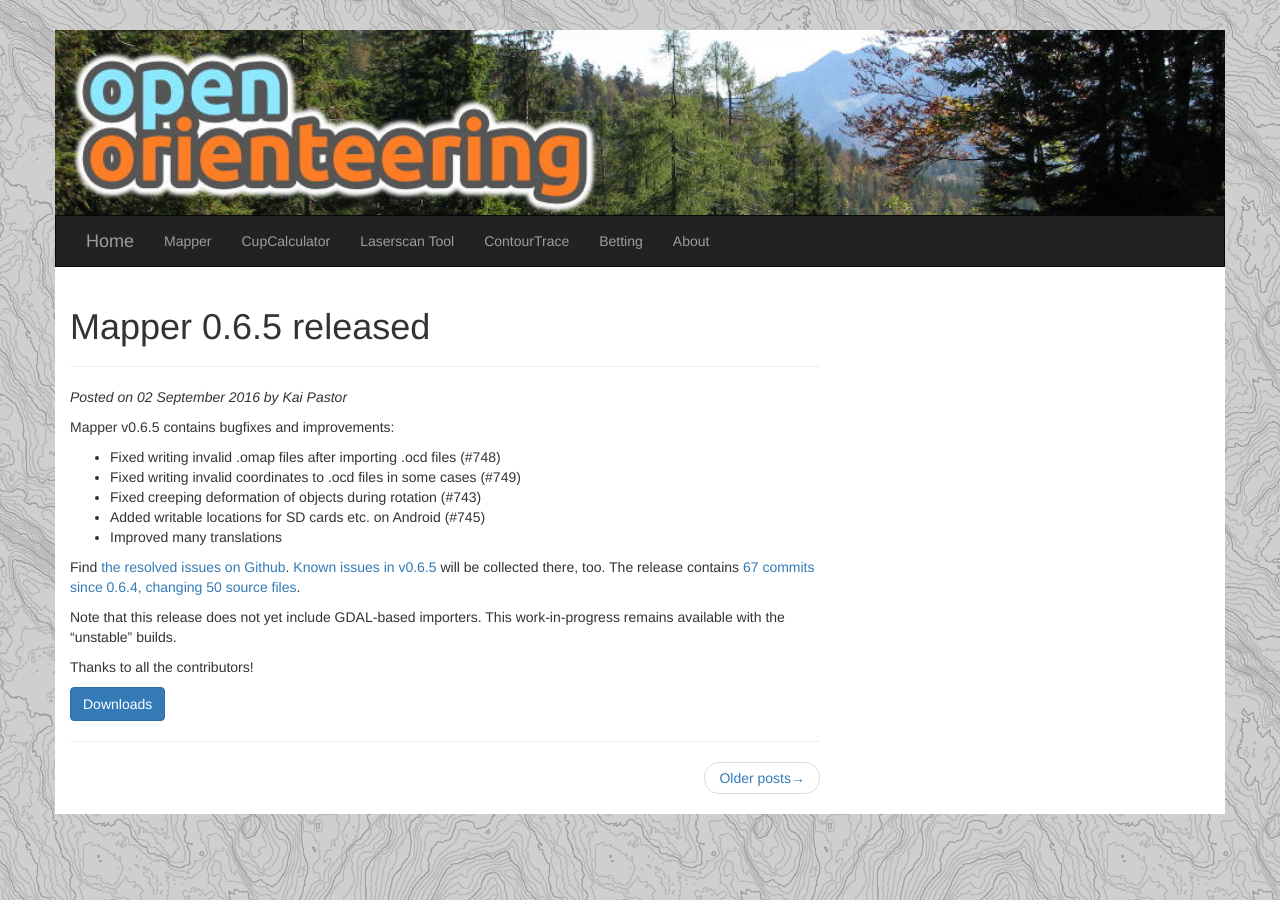
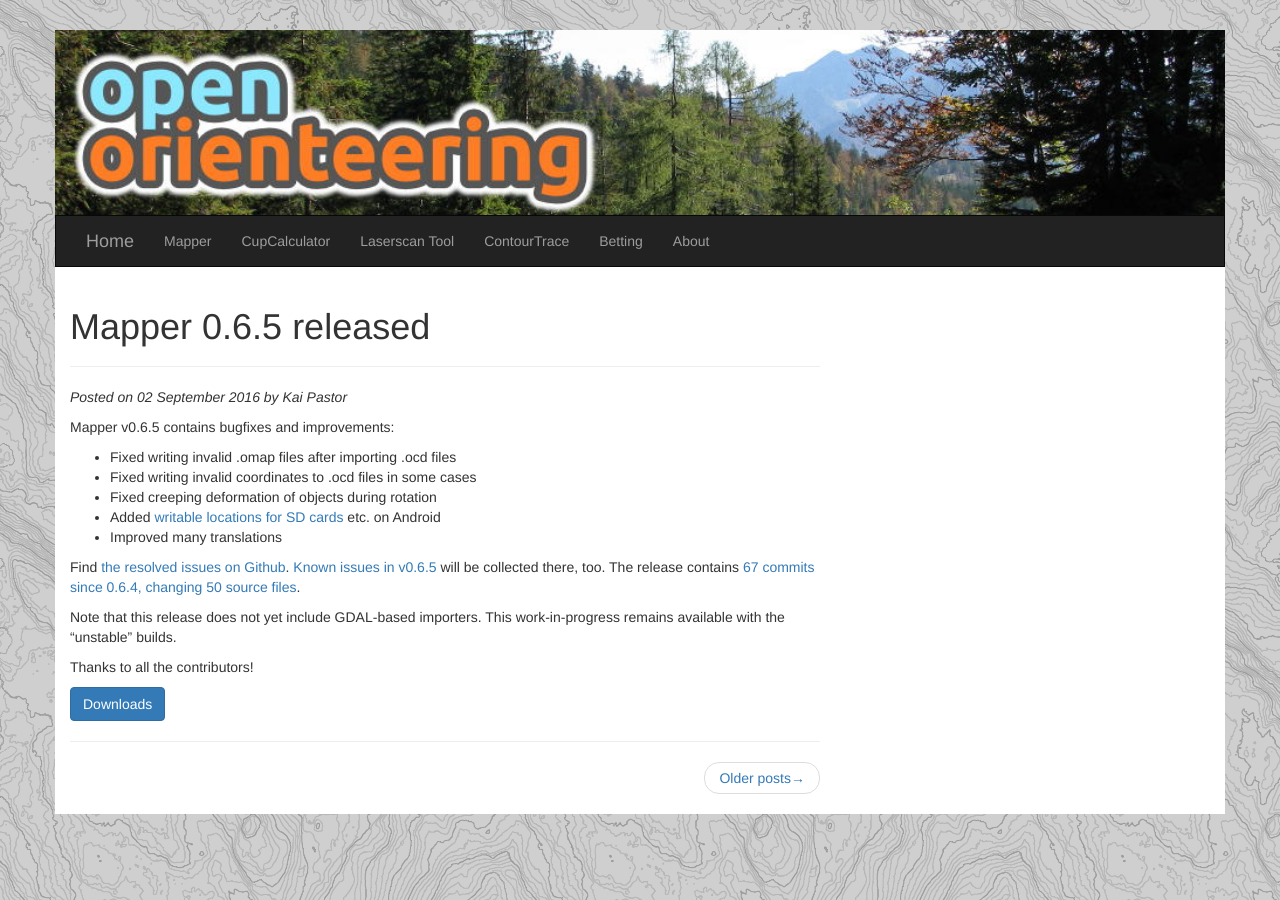
Before and after one commit to OpenOrienteering/OpenOrienteering.github.io, a Jekyll site: the page built from _posts/2016-09-02-mapper-0.6.5-released.md, in a window 1280 px wide. Built offline with Jekyll 4.4.1, drawn with Linux system fonts in a browser that asks for light colours.

Commit message:
Update 2016-09-02-mapper-0.6.5-released.md

```diff
--- a/_posts/2016-09-02-mapper-0.6.5-released.md
+++ b/_posts/2016-09-02-mapper-0.6.5-released.md
@@ -10,10 +10,10 @@ categories:
 
 Mapper v0.6.5 contains bugfixes and improvements:
 
- - Fixed writing invalid .omap files after importing .ocd files (#748)
- - Fixed writing invalid coordinates to .ocd files in some cases (#749)
- - Fixed creeping deformation of objects during rotation (#743)
- - Added writable locations for SD cards etc. on Android (#745)
+ - Fixed writing invalid .omap files after importing .ocd files
+ - Fixed writing invalid coordinates to .ocd files in some cases
+ - Fixed creeping deformation of objects during rotation
+ - Added [writable locations for SD cards](http://www.openorienteering.org/mapper-manual/pages/android-storage.html) etc. on Android
  - Improved many translations
 
 Find [the resolved issues on Github](https://github.com/OpenOrienteering/mapper/issues?q=milestone:v0.6.5+is:closed).
```
